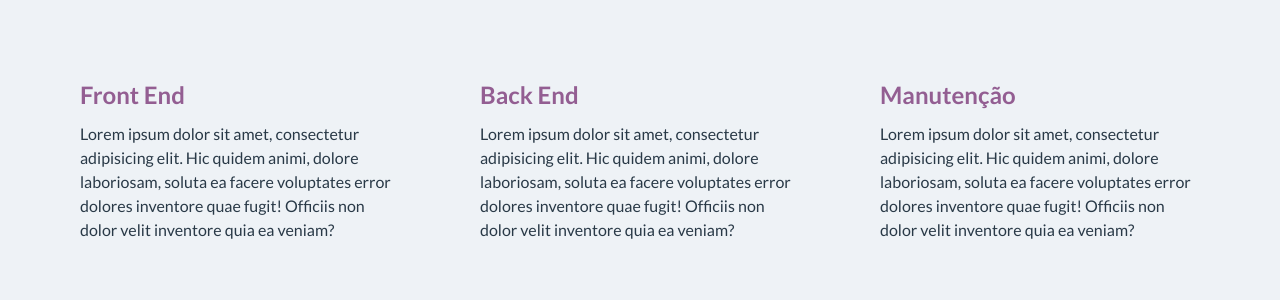
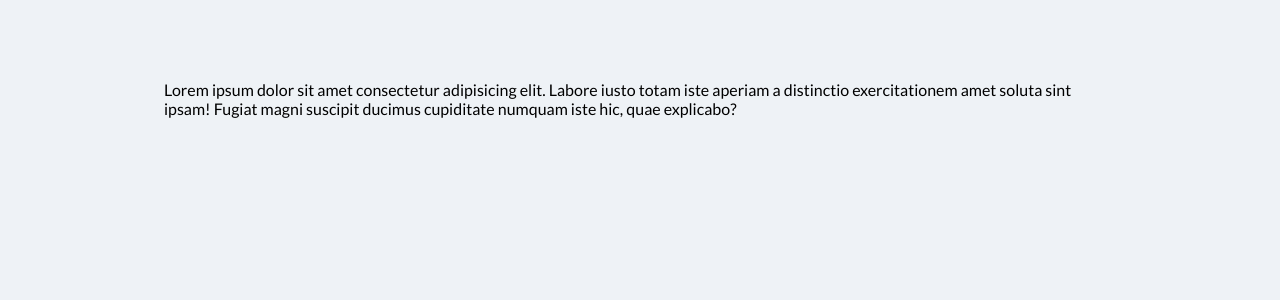
Before and after one commit to angelorpt/cataline-atomic-design, a Vue app: page / in a window 1280 px wide. Shown: the top 300 px of the page. Built offline with nearby package versions, Linux system fonts and the light colour scheme.

Commit message:
add | Component Boson Container

```diff
--- a/src/App.vue
+++ b/src/App.vue
@@ -1,16 +1,23 @@
 <template>
   <div class="component">
-    <Services />
+    <Container>
+      <p>
+        Lorem ipsum dolor sit amet consectetur adipisicing elit. Labore iusto
+        totam iste aperiam a distinctio exercitationem amet soluta sint ipsam!
+        Fugiat magni suscipit ducimus cupiditate numquam iste hic, quae
+        explicabo?
+      </p>
+    </Container>
   </div>
 </template>
 
 <script>
 import { defineComponent } from 'vue'
-import { Services } from '@/components/organisms'
+import { Container } from '@/components/bosons'
 
 export default defineComponent({
   components: {
-    Services
+    Container
   }
 })
 </script>
--- /dev/null
+++ b/src/components/bosons/Container.vue
@@ -0,0 +1,13 @@
+<template>
+  <div class="container">
+    <slot></slot>
+  </div>
+</template>
+
+<style lang="scss" scoped>
+.container {
+  width: 85%;
+  max-width: 1150px;
+  margin: 0 auto;
+}
+</style>
--- /dev/null
+++ b/src/components/bosons/index.ts
@@ -0,0 +1 @@
+export { default as Container } from './Container.vue'
```
